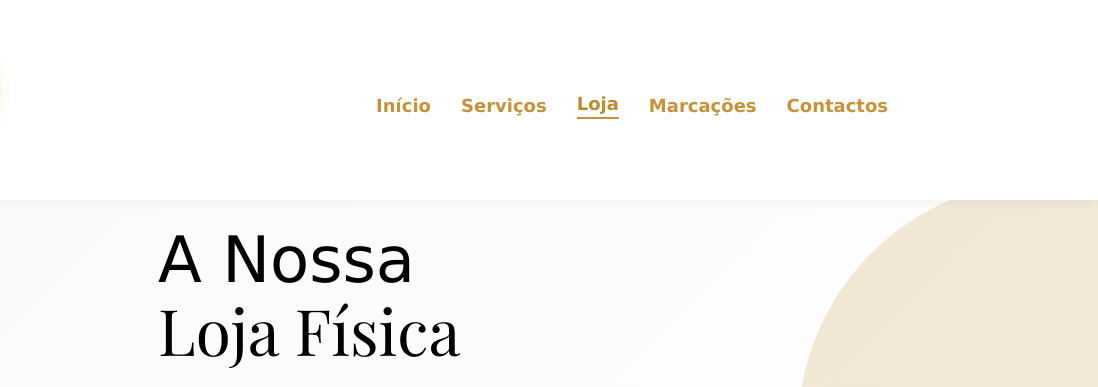
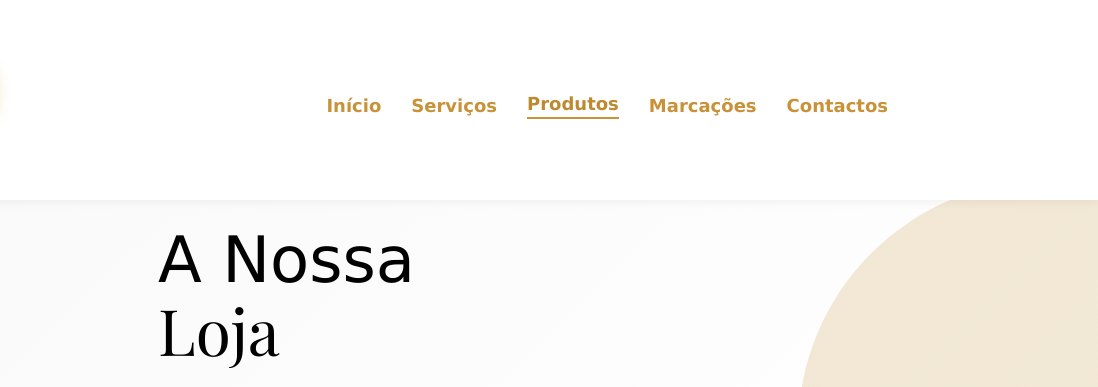
Before and after one commit to codesanxvs/PAP, a website: page loja.html in a window 1280 px wide. Shown: the top 387 px of the page, 182-1280 px from the left. Drawn offline with nearby package versions, Linux system fonts and the light colour scheme; a web font is replaced by a local one.

Commit message:
Add files via upload

```diff
--- a/loja.html
+++ b/loja.html
@@ -21,7 +21,7 @@
             <nav class="menu" id="menu">
                 <a href="index.html">Início</a>
                 <a href="index.html#servicos">Serviços</a>
-                <a href="loja.html" class="active">Loja</a>
+                <a href="loja.html" class="active">Produtos</a>
                 <a href="marcacoes.html">Marcações</a>
                 <a href="index.html#contactos">Contactos</a>
             </nav>
@@ -31,7 +31,7 @@
     <section class="loja-hero">
         <div class="center">
             <div class="loja-hero-content">
-                <h1><span class="highlight">A Nossa</span><br>Loja Física</h1>
+                <h1><span class="highlight">A Nossa</span><br>Loja</h1>
                 <p>Explore a nossa gama de produtos profissionais selecionados para si.</p>
             </div>
         </div>
```
Also changed, not shown: index.html (+1 -1 lines), marcacoes.html (+1 -1 lines), servicos.html (+1 -1 lines).
